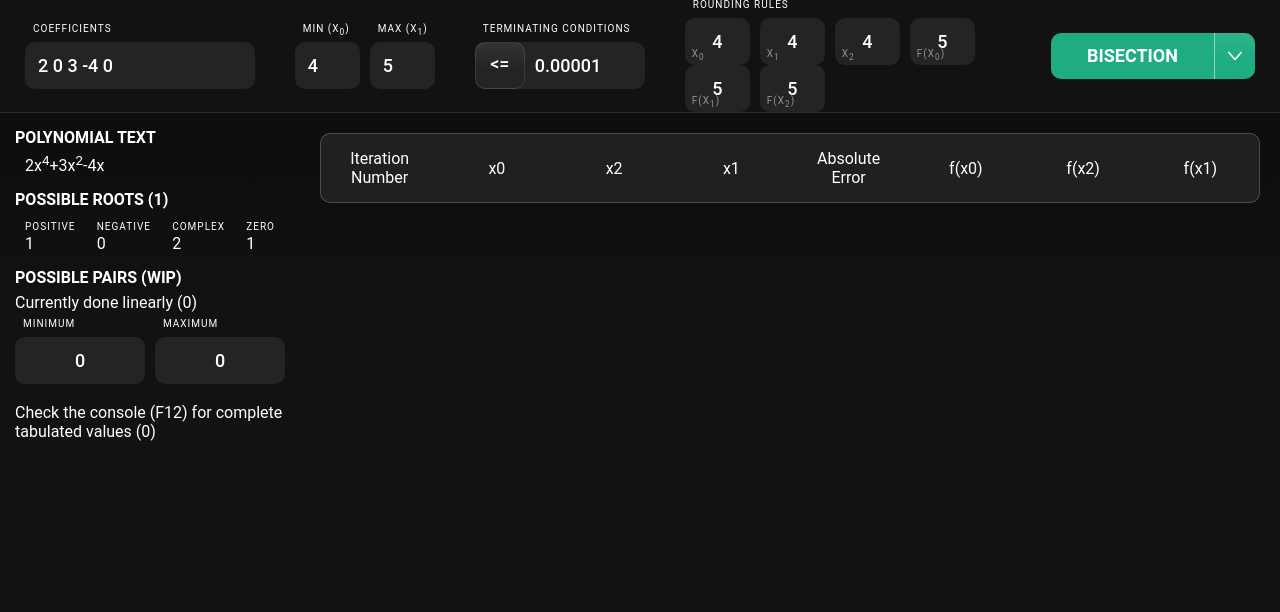
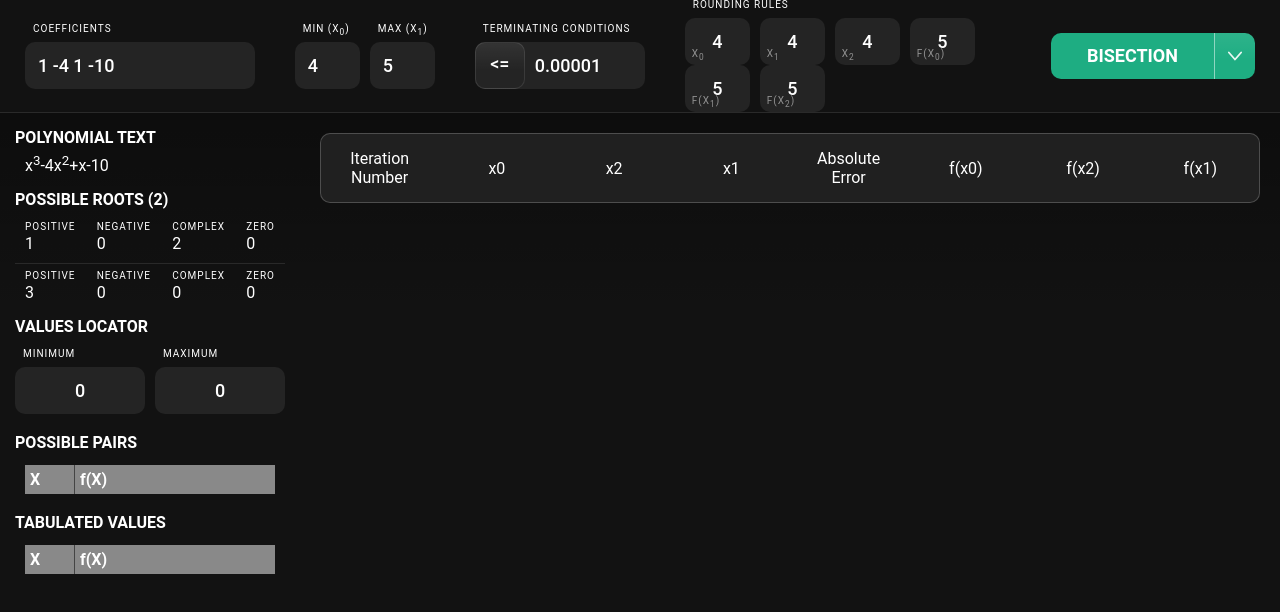
Before and after one commit to marqroldan/numericalmethods, a React app: page / in a window 1280 px wide. Shown: the top 612 px of the page. Built offline with nearby package versions, Linux system fonts and the light colour scheme.

Commit message:
#2 Fixed styling of tabulated values

```diff
--- a/src/App.tsx
+++ b/src/App.tsx
@@ -46,7 +46,7 @@ export default class App extends React.PureComponent<{}, State> {
   formRef = React.createRef<HTMLFormElement>();
 
   state = {
-    coefficients: '2 0 3 -4 0',
+    coefficients: '1 -4 1 -10',
     method: '',
     smallestNumber: '4',
     largestNumber: '5',
--- a/src/components/TabulatedValues/index.tsx
+++ b/src/components/TabulatedValues/index.tsx
@@ -7,8 +7,7 @@ import Text from '@Components/Text';
 import { polynomialFuncFactory, coefficientsFactory } from '@Utils/math';
 
 interface XYValue {
-  x: number;
-  y: number;
+  [key: string]: number;
 }
 
 interface Pair {
@@ -22,19 +21,42 @@ interface Props {
   coefficients: string;
 }
 
-export default class TabulatedValues extends React.PureComponent<Props> {
+interface State {
+  [key: string]: any;
+  minValue: string | number;
+  maxValue: string | number;
+  polynomial: Function;
+  values: {
+    [key: string]: XYValue;
+  };
+  possiblePair: { [key: string]: Pair[] };
+  indexes: number[];
+}
+
+export default class TabulatedValues extends React.PureComponent<Props, State> {
   state = {
     minValue: '0',
     maxValue: '0',
     polynomial: () => 0,
-    values: [] as XYValue[],
-    possiblePair: [] as Pair[],
+    values: {
+      /**
+        [coefficient string]: {
+          [x]: [y]
+        }
+
+       */
+    } as {
+      [key: string]: XYValue;
+    },
+    possiblePair: {} as { [key: string]: Pair[] },
+    indexes: [],
   };
 
   generatorTimeout: ReturnType<typeof setTimeout> = setTimeout(() => null, 0);
 
   generateValues = () => {
     console.log('wazup tr');
+    const pastData = this.state.values[this.props.coefficients] || {};
     const coefficients = coefficientsFactory(this.props.coefficients);
     const polyFunc = polynomialFuncFactory(coefficients.reverse());
 
@@ -47,34 +69,59 @@ export default class TabulatedValues extends React.PureComponent<Props> {
       parseFloat(this.state.maxValue)
     );
 
-    let tabulatedValues: XYValue[] = [];
+    if (!isFinite(minValue) || !isFinite(maxValue)) {
+      this.setState({
+        minValue: 0,
+        maxValue: 0,
+      });
+      return;
+    }
+
+    let tabulatedValues: XYValue = {};
     let possiblePair: Pair[] = [];
+    let indexes: number[] = [];
 
     for (let i = minValue; i <= maxValue; i++) {
-      const tabValue = {
+      const tabValue =
+        pastData[i] != null
+          ? {
+              x: i,
+              y: pastData[i],
+            }
+          : {
               x: i,
               y: polyFunc(i),
             };
 
       if (
-        tabulatedValues[tabulatedValues.length - 1] &&
-        tabulatedValues[tabulatedValues.length - 1].y > 0 != tabValue.y > 0
+        tabulatedValues[i - 1] != null &&
+        tabulatedValues[i - 1] > 0 != tabValue.y > 0
       ) {
         possiblePair.push({
-          x1: tabulatedValues[tabulatedValues.length - 1].x,
-          y1: tabulatedValues[tabulatedValues.length - 1].y,
+          x1: i - 1,
+          y1: tabulatedValues[i - 1],
           x2: tabValue.x,
           y2: tabValue.y,
         });
       }
-      tabulatedValues.push(tabValue);
+      indexes.push(i);
+      tabulatedValues[i] = tabValue.y;
     }
 
     console.log('Coefficients Value:', coefficients);
     console.log(`Complete tabulated values from ${minValue} to ${maxValue}`);
     console.table(tabulatedValues);
 
-    this.setState({ values: tabulatedValues, possiblePair });
+    this.setState((state) => ({
+      minValue,
+      maxValue,
+      values: { ...state.values, [this.props.coefficients]: tabulatedValues },
+      possiblePair: {
+        ...state.possiblePair,
+        [this.props.coefficients]: possiblePair,
+      },
+      indexes,
+    }));
   };
 
   valueChange = (target: string) => (value: string) => {
@@ -98,11 +145,12 @@ export default class TabulatedValues extends React.PureComponent<Props> {
   }
 
   render() {
+    const possiblePairs =
+      this.state.possiblePair[this.props.coefficients] || [];
+    const tabulatedValues = this.state.values[this.props.coefficients] || {};
     return (
       <div className={'TabulatedValues'}>
-        <Text className={'heading3'}>Possible Pairs (WIP)</Text>
-        <br />
-        Currently done linearly ({this.state.possiblePair.length})
+        <Text className={'heading3'}>Values Locator</Text>
         <div className={'TabulatedValuesRanges'}>
           <Field label={'Minimum'}>
             <Input
@@ -120,31 +168,52 @@ export default class TabulatedValues extends React.PureComponent<Props> {
           </Field>
         </div>
         <br />
-        Check the console (F12) for complete tabulated values (
-        {this.state.values.length})
+        <Text className={'heading3'}>Possible Pairs</Text>
         <div className={'TabulatedValues__rows'}>
-          {this.state.possiblePair.map((item, index) => {
+          <div className={'TabulatedValues__table'}>
+            <div
+              className={
+                'TabulatedValues__tableRow TabulatedValues__tableRow--header'
+              }
+            >
+              <div className={'TabulatedValues__tableCol'}>X</div>
+              <div className={'TabulatedValues__tableCol'}>f(X)</div>
+            </div>
+            {possiblePairs.map((item, index) => {
               return (
-              <div className={'TabulatedValues__row'} key={`${index}_`}>
-                <div className={'TabulatedValues__rowValues'}>
-                  <div className={'TabulatedValues__rowValue'}>
-                    <Text className={'label'}>Low X</Text>
-                    <div className={'TabulatedValues__value'}>{item.x1}</div>
+                <>
+                  <div className={'TabulatedValues__tableRow'}>
+                    <div className={'TabulatedValues__tableCol'}>{item.x1}</div>
+                    <div className={'TabulatedValues__tableCol'}>{item.y1}</div>
                   </div>
-                  <div className={'TabulatedValues__rowValue'}>
-                    <Text className={'label'}>High X</Text>
-                    <div className={'TabulatedValues__value'}>{item.x2}</div>
+
+                  <div className={'TabulatedValues__tableRow'}>
+                    <div className={'TabulatedValues__tableCol'}>{item.x2}</div>
+                    <div className={'TabulatedValues__tableCol'}>{item.y2}</div>
+                  </div>
+                  {index !== possiblePairs.length - 1 ? <br /> : null}
+                </>
+              );
+            })}
           </div>
         </div>
-                <div className={'TabulatedValues__rowValues'}>
-                  <div className={'TabulatedValues__rowValue'}>
-                    <Text className={'label'}>Low Y</Text>
-                    <div className={'TabulatedValues__value'}>{item.y1}</div>
+        <br />
+        <Text className={'heading3'}>Tabulated Values</Text>
+        <div className={'TabulatedValues__table'}>
+          <div
+            className={
+              'TabulatedValues__tableRow TabulatedValues__tableRow--header'
+            }
+          >
+            <div className={'TabulatedValues__tableCol'}>X</div>
+            <div className={'TabulatedValues__tableCol'}>f(X)</div>
           </div>
-                  <div className={'TabulatedValues__rowValue'}>
-                    <Text className={'label'}>High Y</Text>
-                    <div className={'TabulatedValues__value'}>{item.y2}</div>
-                  </div>
+          {this.state.indexes.map((item) => {
+            return (
+              <div className={'TabulatedValues__tableRow'}>
+                <div className={'TabulatedValues__tableCol'}>{item}</div>
+                <div className={'TabulatedValues__tableCol'}>
+                  {tabulatedValues[item]}
                 </div>
               </div>
             );
--- a/src/components/TabulatedValues/styles.scss
+++ b/src/components/TabulatedValues/styles.scss
@@ -34,4 +34,39 @@
   &__value {
     word-break: break-all;
   }
+
+  &__table {
+    width: 100%;
+    padding: 0 10px;
+
+    padding-top: 7px;
+
+    &td,
+    &th {
+      border: 1px solid rgba(255, 255, 255, 0.1);
+    }
+
+    &Col {
+      padding: 5px;
+
+      &:first-child {
+        border-right: 1px solid rgba(0, 0, 0, 0.5);
+      }
+    }
+
+    &Row {
+      display: grid;
+      grid-template-columns: 50px 1fr;
+
+      &:nth-child(odd) {
+        background-color: rgba(255, 255, 255, 0.1);
+      }
+
+      &--header {
+        width: 100%;
+        background-color: rgba(255, 255, 255, 0.5) !important;
+        font-weight: 700;
+      }
+    }
+  }
 }
```
Lines whose indentation alone changed are shown as unchanged.
